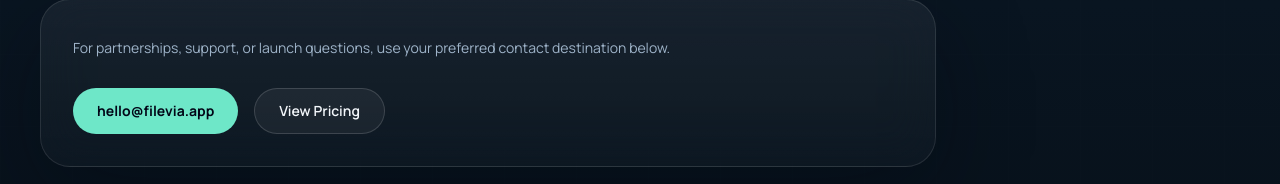
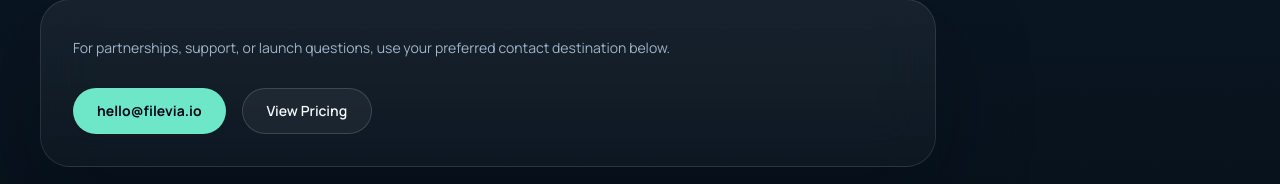
Before and after one commit to M3rttt/filevia-official, a Next.js app: page /contact in a window 1280 px wide. Shown: the part 450-634 px from the top of the page. Built offline with nearby package versions, Linux system fonts and the light colour scheme.

Commit message:
Update contact email from filevia.app to filevia.io

```diff
--- a/app/contact/page.tsx
+++ b/app/contact/page.tsx
@@ -21,8 +21,8 @@
         <div className="premium-card max-w-4xl p-8">
           <p className="text-sm leading-8 text-muted">For partnerships, support, or launch questions, use your preferred contact destination below.</p>
           <div className="mt-6 flex flex-wrap gap-4">
-            <Link href="mailto:hello@filevia.app" className="primary-button">
-              hello@filevia.app
+            <Link href="mailto:hello@filevia.io" className="primary-button">
+              hello@filevia.io
             </Link>
             <Link href="/pricing" className="secondary-button">
               View Pricing
```
